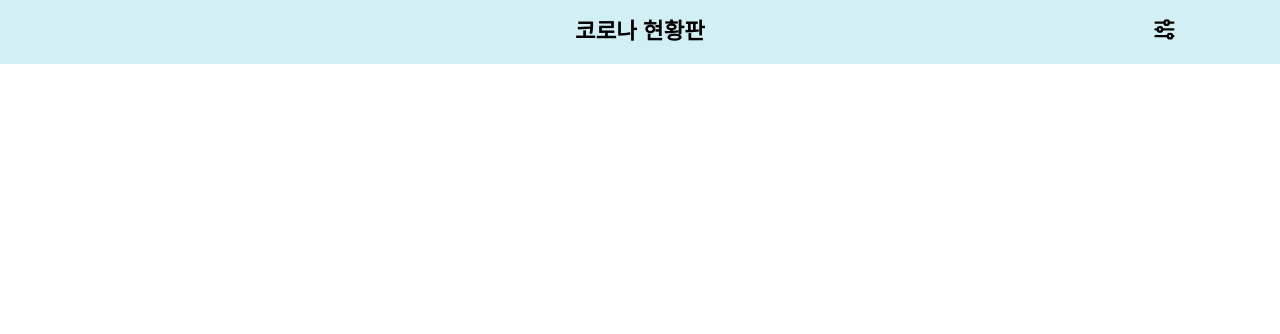
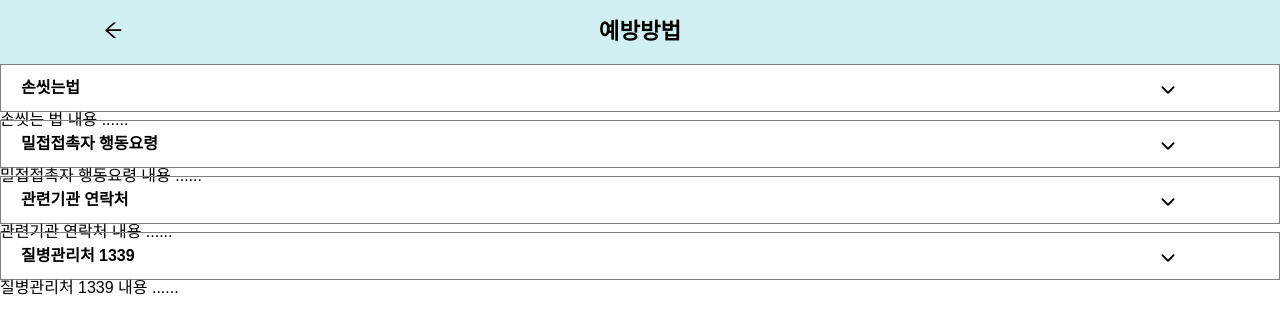
Before and after one commit to KOWOONLEE/covid_board, a React (Create React App) app: page /method in a window 1280 px wide. Shown: the top 334 px of the page. Built offline with nearby package versions, Linux system fonts and the light colour scheme.

Commit message:
Rev: 아코디언 작업중

```diff
--- a/src/App.js
+++ b/src/App.js
@@ -1,6 +1,5 @@
 import { Routes, Route } from "react-router-dom";
 import { useState } from "react";
-import Nav from "./components/Nav";
 import GlobalStyle from "./GlobalStyle";
 import Main from "./pages/Main";
 import Method from "./pages/Method";
@@ -10,10 +9,6 @@ function App() {
   return (
     <>
       <GlobalStyle />
-      <Nav
-        selectedCountry={selectedCountry}
-        setSelectedCountry={setSelectedCountry}
-      />
       <Routes>
         <Route path="/" element={<Main />} />
         <Route path="/method" element={<Method />} />
--- a/src/components/BoardDetail.js
+++ b/src/components/BoardDetail.js
@@ -1,15 +1,18 @@
 import styled from "styled-components";
 import { useEffect, useState } from "react";
 import axios from "axios";
+import { useNavigate } from "react-router-dom";
 
 const BoardDetail = () => {
   const chartList = ["확진자 추이 비교", "사망자 추이", "회복자 추이"];
   const [globalState, setGlobalState] = useState("");
+  const navigator = useNavigate();
 
   useEffect(() => {
     const globalLoading = async () => {
       try {
         const { data } = await axios.get("https://api.covid19api.com/summary");
+        console.log(data);
         setGlobalState(data);
       } catch (error) {
         console.log(error);
@@ -18,6 +21,9 @@ const BoardDetail = () => {
     globalLoading();
   }, [globalState]);
 
+  const clickMethod = () => {
+    navigator("/method");
+  };
   return (
     <StyledBoard>
       <div className="firstWrap">
@@ -94,6 +100,11 @@ const BoardDetail = () => {
           </div>
         </div>
       ))}
+      <div className="buttonWrap">
+        <button className="methodButton" onClick={clickMethod}>
+          예방방법 보러가기
+        </button>
+      </div>
     </StyledBoard>
   );
 };
@@ -165,4 +176,19 @@ const StyledBoard = styled.div`
     align-items: center;
     justify-content: right;
   }
+  .buttonWrap {
+    display: flex;
+    align-items: center;
+    justify-content: center;
+  }
+  .methodButton {
+    width: 80%;
+    height: 5vh;
+    background-color: #1172a1;
+    color: white;
+    font-size: 1em;
+    border: none;
+    border-radius: 5px;
+    cursor: pointer;
+  }
 `;
--- a/src/components/SelectCountry.js
+++ b/src/components/SelectCountry.js
@@ -9,7 +9,7 @@ const SelectCountry = ({ modal, setModal }) => {
   const [search, setSearch] = useState("");
   const [value, setValue] = useState("");
   const [selectedCountry, setSelectedCountry] = useState("");
-  const [countryList, setCountryList] = useState([]);
+  const [countryList, setCountryList] = useState("");
   const inputRef = useRef("");
   const clickRef = useRef("");
   const debounce = useRef();
@@ -24,6 +24,25 @@ const SelectCountry = ({ modal, setModal }) => {
     };
   }, []);
 
+  useEffect(() => {
+    clearTimeout(debounce.current);
+
+    const countryLoading = async () => {
+      try {
+        const { data } = await axios.get("https://api.covid19api.com/summary");
+        // const fillterData = data.filter((country) =>
+        //   country.Countries.includes(search)
+        // );
+        setCountryList(data);
+        console.log(countryList.Countries);
+      } catch (error) {
+        console.log(error);
+      }
+    };
+
+    debounce.current = setTimeout(countryLoading, 500);
+  }, []);
+
   const handleSubmit = (e) => {
     e.preventDefault();
 
@@ -34,31 +53,6 @@ const SelectCountry = ({ modal, setModal }) => {
     }
   };
 
-  useEffect(() => {
-    clearTimeout(debounce.current);
-
-    // const countryLoading = async () => {
-    //   setLoading(true);
-    //   try {
-    //     const { data } = await axios.get("https://api.covid19api.com/summary");
-    //     console.log(data.Global);
-    //     const fillterData = data.filter((country) =>
-    //       country.Countries.Country.includes(search)
-    //     );
-    //     setCountryList(fillterData);
-    //     setLoading(false);
-    //   } catch (error) {
-    //     console.log(error);
-    //   }
-    // };
-    // const countryLoading = () => {
-    //   axios.get("https://api.covid19api.com/summary").then((result) => {
-    //     console.log(result.Countries);
-    //   });
-    // };
-    // debounce.current = setTimeout(countryLoading, 500);
-  }, [search]);
-
   const clickCountry = (e) => {
     setSelectedCountry(e.target.value);
     console.log(selectedCountry);
@@ -67,7 +61,7 @@ const SelectCountry = ({ modal, setModal }) => {
   const clickGlobal = async () => {
     try {
       const { data } = await axios.get("https://api.covid19api.com/summary");
-      console.log(data.Global);
+      console.log(data.Countries);
       setModal(false);
     } catch (error) {
       console.log(error);
@@ -103,28 +97,20 @@ const SelectCountry = ({ modal, setModal }) => {
             </form>
           </div>
           <div>
-            {!loading &&
-              countryList
-                .filter((val) => {
-                  if (value === "") {
-                    return val;
-                  }
-                  if (
-                    val.Countries.Country.toUpperCase().includes(
-                      value.toUpperCase()
-                    )
-                  ) {
-                    return val;
-                  }
-                })
-                .map((contries) => (
-                  <ul
-                    key={contries.Countries.Country}
-                    className="countriesList"
-                  >
-                    <li onClick={clickCountry}>{contries.Countries.Country}</li>
-                  </ul>
-                ))}
+            {countryList.Countries
+              // .filter((val) => {
+              //   if (value === "") {
+              //     return val;
+              //   }
+              //   if (val.Countries.toUpperCase().includes(value.toUpperCase())) {
+              //     return val;
+              //   }
+              // })
+              .map((contries) => (
+                <ul key={contries.Countries} className="countriesList">
+                  <li onClick={clickCountry}>{contries.Countries}</li>
+                </ul>
+              ))}
           </div>
         </div>
       </div>
--- a/src/pages/Main.js
+++ b/src/pages/Main.js
@@ -1,8 +1,16 @@
 import BoardDetail from "../components/BoardDetail";
+import { useState } from "react";
+import styled from "styled-components";
+import Nav from "../components/Nav";
 
 const Main = () => {
+  const [selectedCountry, setSelectedCountry] = useState("");
   return (
     <>
+      <Nav
+        selectedCountry={selectedCountry}
+        setSelectedCountry={setSelectedCountry}
+      />
       <BoardDetail />
     </>
   );
--- a/src/pages/Method.js
+++ b/src/pages/Method.js
@@ -1,4 +1,202 @@
+import styled from "styled-components";
+import { AiOutlineArrowLeft } from "react-icons/ai";
+import { IoIosArrowDown } from "react-icons/io";
+import { useNavigate } from "react-router-dom";
+import { useCallback, useRef, useState } from "react";
+
 const Method = () => {
-  return <></>;
+  const [click, setClick] = useState(false);
+
+  const navigate = useNavigate();
+  const titleRef = useRef(null);
+  const contentRef = useRef(null);
+
+  const handleClick = useCallback(
+    (e) => {
+      e.stopPropagation();
+      if (titleRef.current === null || contentRef.current === null) {
+        return;
+      }
+      if (titleRef.current.clientHeight > 0) {
+        titleRef.current.style.height = "0";
+      } else {
+        titleRef.current.style.height = `${contentRef.current.clientHeight}px`;
+      }
+      setClick(!click);
+    },
+    [click]
+  );
+
+  const methodList = [
+    {
+      id: 1,
+      title: "손씻는법",
+      content: "손씻는 법 내용 ......",
+    },
+    {
+      id: 2,
+      title: "밀접접촉자 행동요령",
+      content: "밀접접촉자 행동요령 내용 ......",
+    },
+    {
+      id: 3,
+      title: "관련기관 연락처",
+      content: "관련기관 연락처 내용 ......",
+    },
+    {
+      id: 4,
+      title: "질병관리처 1339",
+      content: "질병관리처 1339 내용 ......",
+    },
+  ];
+
+  const openContets = (e) => {
+    console.log(e.target.parentElement.offsetHeight, click);
+    if (click) {
+      setClick(false);
+      e.target.parentElement.style.height = "50px";
+    } else if (!click) {
+      setClick(true);
+      e.target.parentElement.style.height = "200px";
+    }
+  };
+
+  return (
+    <StyledMethod>
+      <div className="navWrap">
+        <div
+          onClick={() => {
+            navigate(-1);
+          }}
+          className="navListIcon"
+        >
+          <AiOutlineArrowLeft />
+        </div>
+        <div className="navTitle">예방방법</div>
+      </div>
+      <div className="methodWrap">
+        {methodList.map((title) => (
+          <ul className="methodList">
+            <li onClick={handleClick}>
+              <div>{title.title}</div>
+              <div>
+                <IoIosArrowDown />
+              </div>
+            </li>
+            <div className="contentWrap" ref={titleRef}>
+              <div className="contentDetail" ref={contentRef}>
+                {title.content}
+              </div>
+            </div>
+
+            {/* <li>
+            <div>손씻는 법</div>
+            <div>
+              <IoIosArrowDown />
+            </div>
+          </li>
+          <div className="contentBox">
+            <div>손씻는 법 내용 ......</div>
+          </div>
+          <li>
+            <div>밀접접촉자 행동요령</div>
+            <div>
+              <IoIosArrowDown />
+            </div>
+          </li>
+          <div className="contentBox">
+            <div>밀접접촉자 내용 ......</div>
+          </div>
+          <li>
+            <div>관련기관 연락처</div>
+            <div>
+              <IoIosArrowDown />
+            </div>
+          </li>
+          <div className="contentBox">
+            <div>관련기관 내용 ......</div>
+          </div>
+          <li>
+            <div>질병관리처 1339</div>
+            <div>
+              <IoIosArrowDown />
+            </div>
+          </li>
+          <div className="contentBox">
+            <div>질병관리처 1339 내용 ......</div>
+          </div> */}
+          </ul>
+        ))}
+      </div>
+    </StyledMethod>
+  );
 };
 export default Method;
+
+const StyledMethod = styled.div`
+  display: inline-block;
+  width: 100%;
+  height: 8vh;
+  top: 0;
+  align-items: center;
+  justify-content: center;
+  background-color: #d2f0f4;
+
+  .navWrap {
+    display: flex;
+    height: 8vh;
+    align-items: center;
+    font-size: 1.4em;
+    font-weight: 600;
+  }
+  .navTitle {
+    display: flex;
+    margin: 0 auto;
+  }
+  .navListIcon {
+    display: fixed;
+    position: absolute;
+    left: 8vw;
+  }
+  .methodWrap {
+    display: flex;
+    position: relative;
+    flex-direction: column;
+    width: 100%;
+    /* top: 20vh; */
+    align-items: center;
+  }
+  .methodList {
+    display: inline-block;
+    width: 100%;
+    height: 7vh;
+    align-items: center;
+
+    li {
+      display: flex;
+      font-weight: 600;
+      padding: 15px 20px;
+      border: 1px solid grey;
+    }
+    svg {
+      position: absolute;
+      right: 8vw;
+      width: 20px;
+      height: 20px;
+    }
+  }
+  .contentBox {
+    display: flex;
+    width: 100%;
+    height: 15vh;
+    color: grey;
+    border: 1px solid grey;
+    padding: 20px;
+
+    div {
+    }
+  }
+  .contentBoxNone {
+    display: none;
+  }
+`;
```
